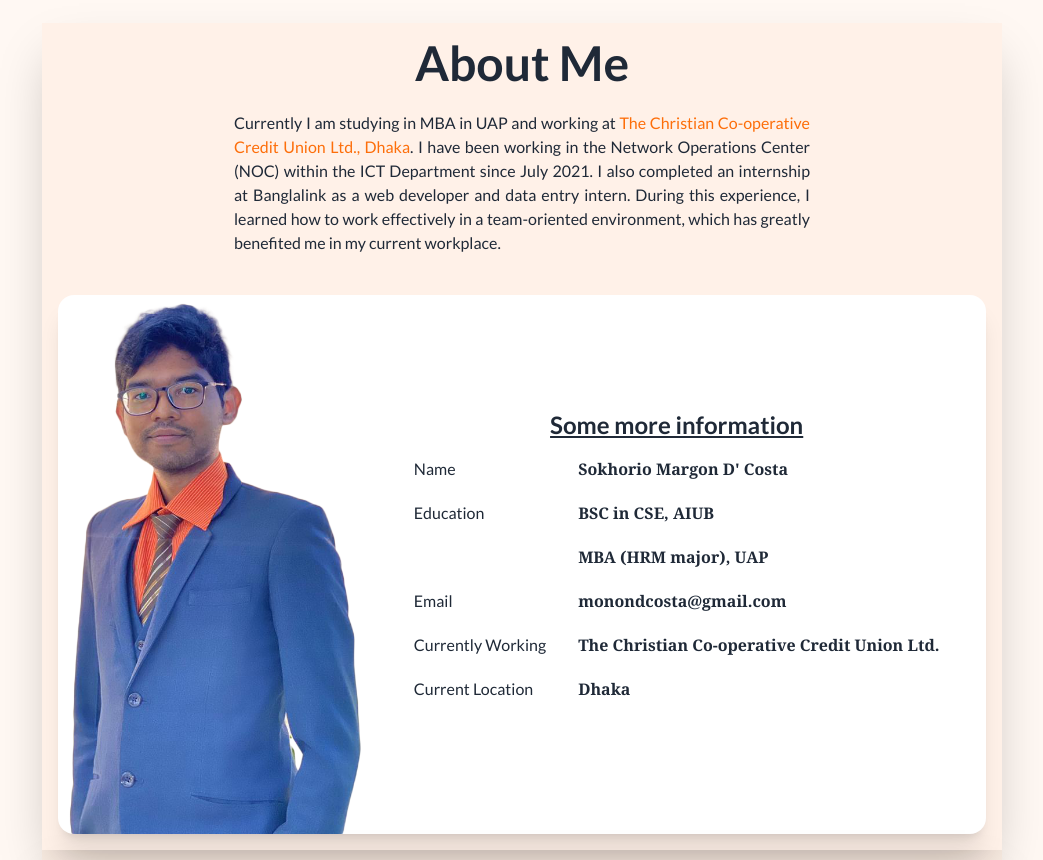
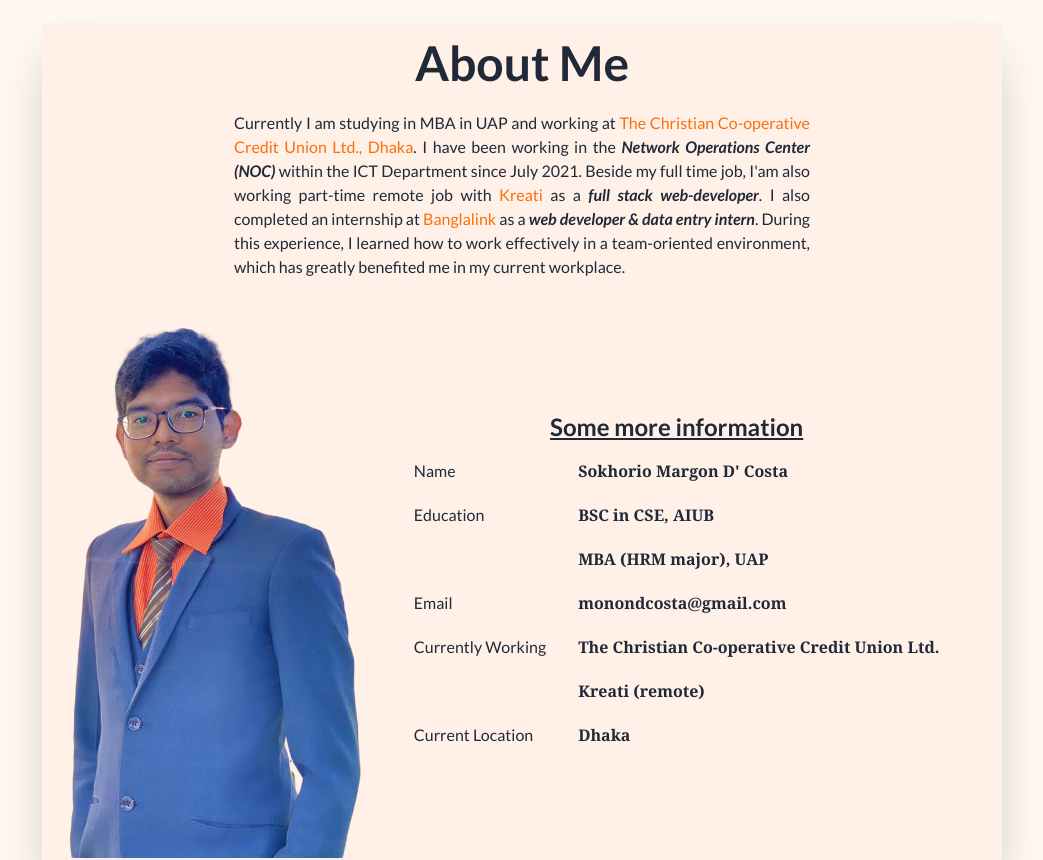
Before and after one commit to Marg0n/Portfolio, a React (Vite) app: page / in a window 1280 px wide. Shown: the part 861-1721 px from the top of the page, without its empty margins (118-1161 px from the left). Built offline with nearby package versions, Linux system fonts and the light colour scheme.

Commit message:
Add: added some more info in about section

```diff
--- a/src/components/About.jsx
+++ b/src/components/About.jsx
@@ -35,11 +35,11 @@
                     <div className="max-w-xl " >
                         <h1 className="text-5xl font-bold" data-aos="slide-up" data-aos-duration="2000">About Me</h1>
                         <p className="py-6 text-justify text-pretty" data-aos="slide-up" data-aos-duration="2500">
-                            Currently I am studying in MBA in UAP and working at <span className="primary-color" title="The CCCUL Ltd"><a href="https://cccul.com/" target="blank">The Christian Co-operative Credit Union Ltd., Dhaka</a></span>. I have been working in the Network Operations Center (NOC) within the ICT Department since July 2021. I also completed an internship at Banglalink as a web developer and data entry intern. During this experience, I learned how to work effectively in a team-oriented environment, which has greatly benefited me in my current workplace.
+                            Currently I am studying in MBA in UAP and working at <span className="primary-color" title="The CCCUL Ltd"><a href="https://cccul.com/" target="blank">The Christian Co-operative Credit Union Ltd., Dhaka</a></span>. I have been working in the <i><b>Network Operations Center (NOC)</b></i> within the ICT Department since July 2021. Beside my full time job, I&apos;am also working part-time remote job with <span className="primary-color" title="Kreati">Kreati</span> as a <i><b>full stack web-developer</b></i>. I also completed an internship at <span className="primary-color" title="Banglalink">Banglalink</span> as a <i><b>web developer & data entry intern</b></i>. During this experience, I learned how to work effectively in a team-oriented environment, which has greatly benefited me in my current workplace.
                         </p>
                     </div>
 
-                    <div className="card lg:card-side bg-base-100 shadow-xl w-full">
+                    <div className="card lg:card-side w-full">
                         <figure className="lg:w-1/3" data-aos="slide-left" data-aos-duration="2500">
                             <img
                                 className="max-h-screen"
@@ -58,6 +58,7 @@
                                     <p className="min-h-11"></p>
                                     <p className="min-h-11">Email</p>
                                     <p className="min-h-11">Currently Working</p>
+                                    <p className="min-h-11"></p>
                                     <p className="min-h-11">Current Location</p>
                                 </div>
                                 <div className="font-bold font-serif">
@@ -66,6 +67,7 @@
                                     <p className="min-h-11">MBA (HRM major), UAP</p>
                                     <p className="min-h-11">monondcosta@gmail.com</p>
                                     <p className="min-h-11">The Christian Co-operative Credit Union Ltd.</p>
+                                    <p className="min-h-11">Kreati (remote)</p>
                                     <p className="min-h-11">Dhaka</p>
                                 </div>
                             </div>
```
